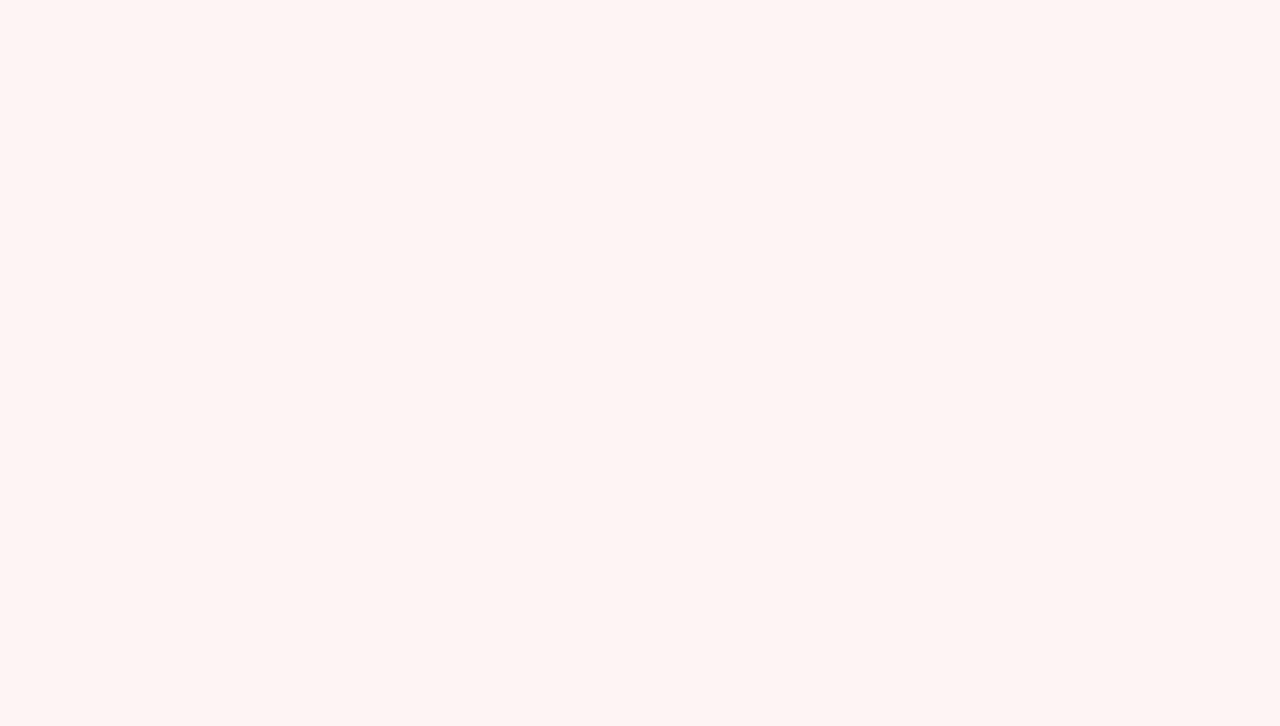
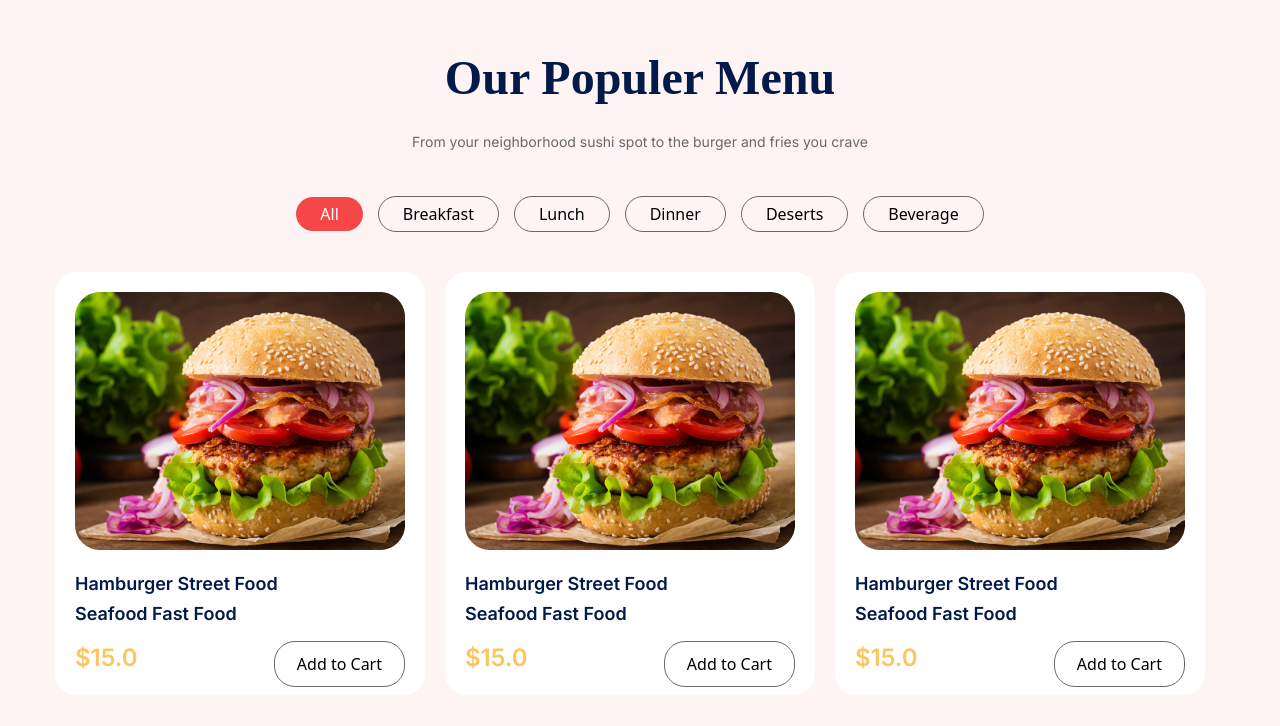
Before and after one commit to monirhabderabby/foodCraft-client, a React (Create React App) app: page / in a window 1280 px wide. Shown: the part 2440-3166 px from the top of the page. Built offline with nearby package versions, Linux system fonts and the light colour scheme.

Commit message:
developed populer section uI and added routes

```diff
--- a/package.json
+++ b/package.json
@@ -3,10 +3,13 @@
   "version": "0.1.0",
   "private": true,
   "dependencies": {
+    "@emotion/react": "^11.10.5",
+    "@emotion/styled": "^11.10.5",
     "@fortawesome/free-brands-svg-icons": "^6.2.0",
     "@fortawesome/free-regular-svg-icons": "^6.2.0",
     "@fortawesome/free-solid-svg-icons": "^6.2.0",
     "@fortawesome/react-fontawesome": "^0.2.0",
+    "@mui/material": "^5.10.12",
     "@reduxjs/toolkit": "^1.9.0",
     "@testing-library/jest-dom": "^5.16.5",
     "@testing-library/react": "^13.4.0",
--- a/src/App.js
+++ b/src/App.js
@@ -1,12 +1,25 @@
 import { lazy } from "react";
 import { Route, Routes } from "react-router-dom";
 import "./App.css";
+import { All } from "./components/sections/populerMenu/All";
+import { Beverage } from "./components/sections/populerMenu/Beverage";
+import { Breakfast } from "./components/sections/populerMenu/Breakfast";
+import { Deserts } from "./components/sections/populerMenu/Deserts";
+import { Dinner } from "./components/sections/populerMenu/Dinner";
+import { Lunch } from "./components/sections/populerMenu/Lunch";
 const Home = lazy(() => import("./components/pages/home/Home.js"));
 
 function App() {
     return (
         <Routes>
-            <Route path="/" element={<Home />} />
+            <Route path="/" element={<Home />}>
+                <Route index element={<All />} />
+                <Route path="breakfast" element={<Breakfast />} />
+                <Route path="lunch" element={<Lunch />} />
+                <Route path="dinner" element={<Dinner />} />
+                <Route path="deserts" element={<Deserts />} />
+                <Route path="beverage" element={<Beverage />} />
+            </Route>
         </Routes>
     );
 }
--- /dev/null
+++ b/src/components/sections/populerMenu/All.js
@@ -0,0 +1,30 @@
+import React from "react";
+import berger from "../../../Assets/images/berger.png";
+
+export const All = () => {
+    const products = [1, 2, 3];
+    return (
+        <div className="mt-[40px] grid grid-cols-1 md:grid-cols-3">
+            {products?.map(product => {
+                return (
+                    <div className="w-[370px] h-[423px] bg-white rounded-21px p-[20px]">
+                        <div className="relative">
+                            <img src={berger} className="rounded-[20px]" alt="" />
+                        </div>
+                        <div className="content mt-[19px]">
+                            <h1 className="text-18px text-navy-blue font-600 leading-30px font-Inter w-[206px]">
+                                Hamburger Street Food Seafood Fast Food
+                            </h1>
+                            <div className="mt-[12px] flex justify-between">
+                                <span className="font-Inter font-600 text-[24px] leading-34px text-yellow">$15.0</span>
+                                <button className="border-[1px] border-light-gray px-[22px] bg-transparent py-[10px] rounded-21px relative hover:border-yellow transition-[0.3s]">
+                                    <span className=" bg-transparent z-50 ">Add to Cart</span>
+                                </button>
+                            </div>
+                        </div>
+                    </div>
+                );
+            })}
+        </div>
+    );
+};
--- /dev/null
+++ b/src/components/sections/populerMenu/Beverage.js
@@ -0,0 +1,5 @@
+import React from "react";
+
+export const Beverage = () => {
+    return <div>Beverage</div>;
+};
--- /dev/null
+++ b/src/components/sections/populerMenu/Breakfast.js
@@ -0,0 +1,5 @@
+import React from "react";
+
+export const Breakfast = () => {
+    return <div>Breakfast</div>;
+};
--- /dev/null
+++ b/src/components/sections/populerMenu/Deserts.js
@@ -0,0 +1,5 @@
+import React from "react";
+
+export const Deserts = () => {
+    return <div>Deserts</div>;
+};
--- /dev/null
+++ b/src/components/sections/populerMenu/Dinner.js
@@ -0,0 +1,5 @@
+import React from "react";
+
+export const Dinner = () => {
+    return <div>Dinner</div>;
+};
--- /dev/null
+++ b/src/components/sections/populerMenu/Lunch.js
@@ -0,0 +1,5 @@
+import React from "react";
+
+export const Lunch = () => {
+    return <div>Lunch</div>;
+};
--- /dev/null
+++ b/src/components/sections/populerMenu/PopulerLinks.js
@@ -0,0 +1,31 @@
+import React from "react";
+import { NavLink } from "react-router-dom";
+
+export const PopulerLinks = () => {
+    const links = [
+        { id: 1, name: "All", path: "/" },
+        { id: 2, name: "Breakfast", path: "breakfast" },
+        { id: 3, name: "Lunch", path: "lunch" },
+        { id: 4, name: "Dinner", path: "dinner" },
+        { id: 5, name: "Deserts", path: "deserts" },
+        { id: 6, name: "Beverage", path: "beverage" },
+    ];
+    return (
+        <div className="flex items-center flex-wrap gap-[15px]">
+            {links.map(link => {
+                return (
+                    <NavLink
+                        to={link?.path}
+                        className={({ isActive }) =>
+                            isActive
+                                ? "rounded-[19.5px] bg-red px-[24px] py-[5px] text-white"
+                                : "px-[24px] py-[5px] rounded-[19.5px] border-[1px] bg-transparent border-[#686868]"
+                        }
+                    >
+                        <span className="">{link?.name}</span>
+                    </NavLink>
+                );
+            })}
+        </div>
+    );
+};
--- a/src/components/sections/populerMenu/PopulerMenu.js
+++ b/src/components/sections/populerMenu/PopulerMenu.js
@@ -1,9 +1,20 @@
 import React from "react";
+import { Outlet } from "react-router-dom";
+import { PopulerLinks } from "./PopulerLinks";
 
 export const PopulerMenu = () => {
     return (
-        <div className="w-full bg-light-red h-[1303px] px-[75px]">
-            <div className="max-w-[1170px] mx-auto"></div>
+        <div className="w-full bg-light-red h-auto transition-[0.3s] py-[75px]">
+            <div className="max-w-[1170px] h-auto mx-auto">
+                <div className="w-full h-full flex flex-col gap-y-[20px] items-center ">
+                    <h1 className="font-600 text-navy-blue font-serif text-48px leading-58px">Our Populer Menu</h1>
+                    <p className="text-14px font-400 font-Inter leading-30px text-light-gray mb-[19px]">
+                        From your neighborhood sushi spot to the burger and fries you crave
+                    </p>
+                    <PopulerLinks />
+                </div>
+                <Outlet />
+            </div>
         </div>
     );
 };
--- a/tailwind.config.js
+++ b/tailwind.config.js
@@ -15,6 +15,7 @@ module.exports = {
                 "navy-blue": "#021A49",
                 "light-red": "#FEF4F4",
                 "light-gray": "#686868",
+                yellow: "#FDC55E",
             },
             fontFamily: {
                 Inter: ["Inter", "sans-serif"],
```
Also changed, not shown: src/Assets/images/berger.png (added), 1 other file (tests, documents, lock files or other folders).
